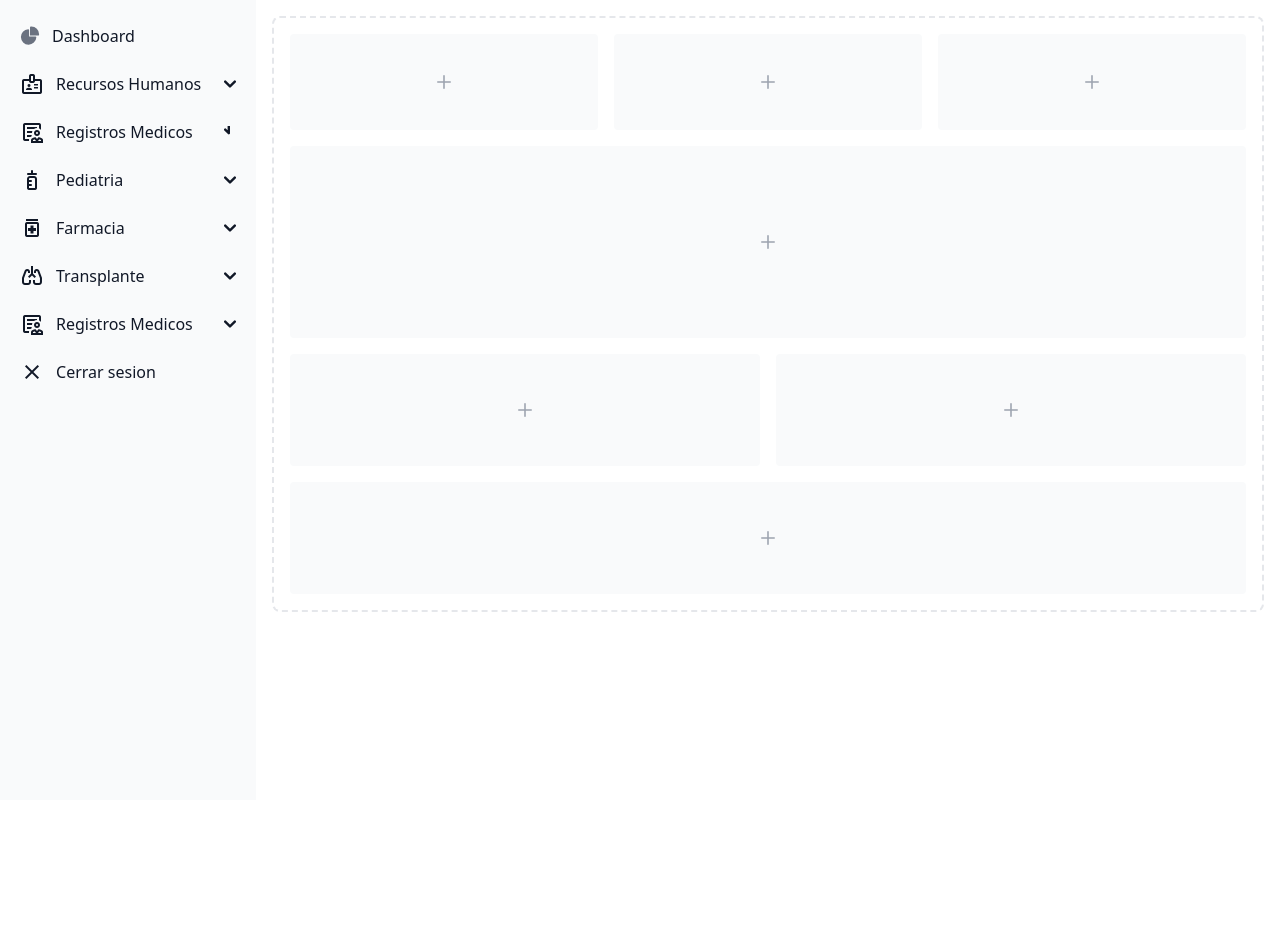
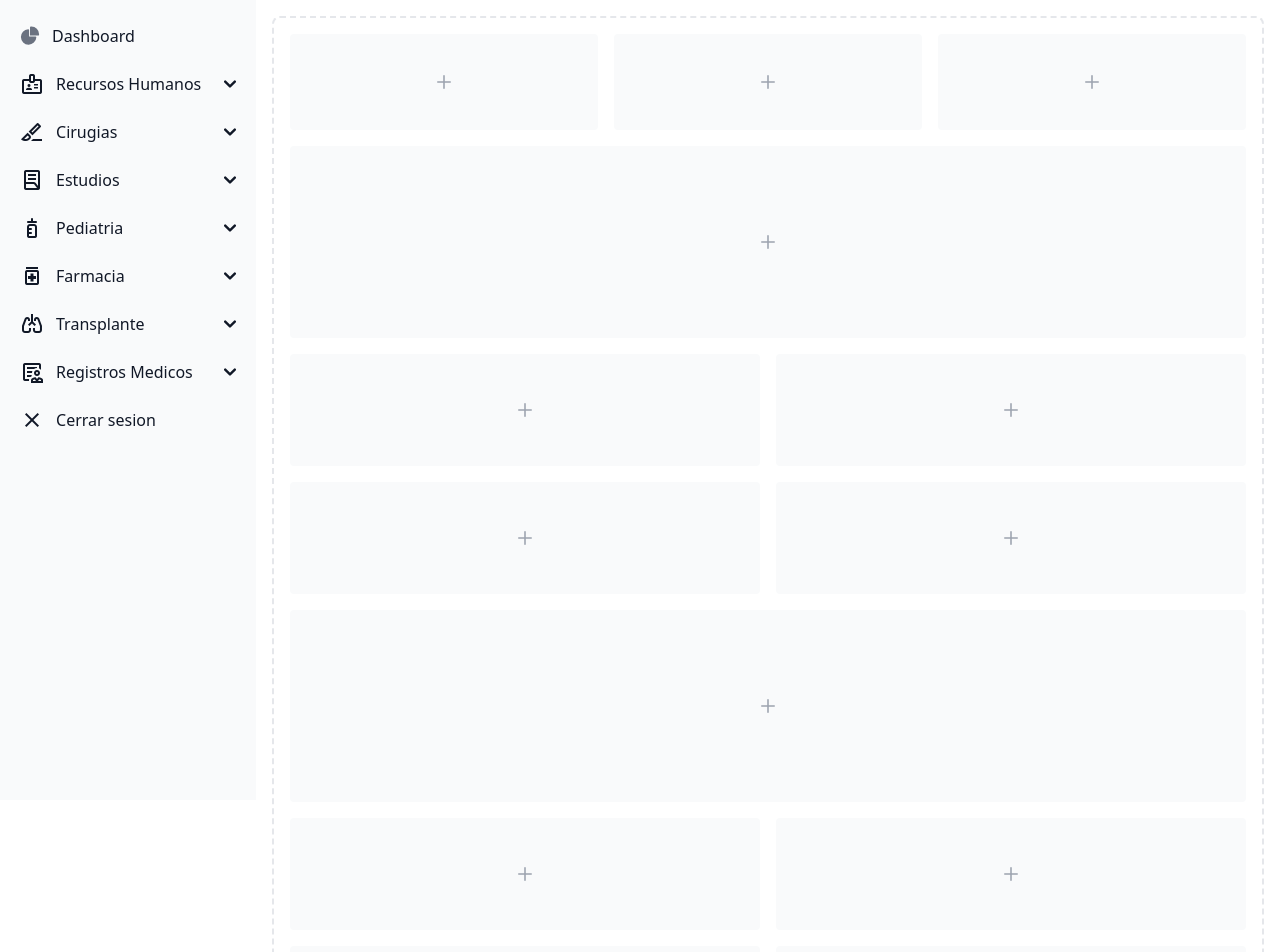
Before and after one commit to Jesus200995/hospital2.0, a Vue app in the folder Frontend/sistema-hospital/: page /dashboard in a window 1280 px wide. Shown: the top 952 px of the page. Before the commit the page ends 800 px from the top, so only its background shows below. Built offline with nearby package versions, Linux system fonts and the light colour scheme.

Commit message:
Se corrigio un error en dashboard

```diff
--- a/Frontend/sistema-hospital/src/components/dashboard.vue
+++ b/Frontend/sistema-hospital/src/components/dashboard.vue
@@ -20,97 +20,166 @@
         </li>
          <li>
            <button type="button" class="flex items-center w-full p-2 text-base text-gray-900 transition duration-75 rounded-lg group hover:bg-gray-100 dark:text-white dark:hover:bg-gray-700" aria-controls="dropdown-example0" data-collapse-toggle="dropdown-example0">
-                  <span class="material-symbols-outlined">badge</span>
+            <span class="material-symbols-outlined">
+badge
+</span>
                  <span class="flex-1 ms-3 text-left rtl:text-right whitespace-nowrap">Recursos Humanos</span>
                  <svg class="w-3 h-3" aria-hidden="true" xmlns="http://www.w3.org/2000/svg" fill="none" viewBox="0 0 10 6">
                     <path stroke="currentColor" stroke-linecap="round" stroke-linejoin="round" stroke-width="2" d="m1 1 4 4 4-4"/>
                  </svg>
            </button>
            <ul id="dropdown-example0" class="hidden py-2 space-y-2">
-                  <li><a href="#" class="flex items-center w-full p-2 text-gray-900 transition duration-75 rounded-lg pl-11 group hover:bg-gray-100 dark:text-white dark:hover:bg-gray-700">Personas</a></li>
-                  <li><a href="#" class="flex items-center w-full p-2 text-gray-900 transition duration-75 rounded-lg pl-11 group hover:bg-gray-100 dark:text-white dark:hover:bg-gray-700">Puestos</a></li>
-                  <li><a href="#" class="flex items-center w-full p-2 text-gray-900 transition duration-75 rounded-lg pl-11 group hover:bg-gray-100 dark:text-white dark:hover:bg-gray-700">Personal Medico</a></li>
+                 <li>
+                    <a href="#" class="flex items-center w-full p-2 text-gray-900 transition duration-75 rounded-lg pl-11 group hover:bg-gray-100 dark:text-white dark:hover:bg-gray-700">Personas</a>
+                 </li>
+                 <li>
+                    <a href="#" class="flex items-center w-full p-2 text-gray-900 transition duration-75 rounded-lg pl-11 group hover:bg-gray-100 dark:text-white dark:hover:bg-gray-700">Puestos</a>
+                 </li>
+                 <li>
+                    <a href="#" class="flex items-center w-full p-2 text-gray-900 transition duration-75 rounded-lg pl-11 group hover:bg-gray-100 dark:text-white dark:hover:bg-gray-700">Personal Medico</a>
+                 </li>
+
            </ul>
         </li>
         <li>
-               <button type="button" class="flex items-center w-full p-2 text-base text-gray-900 transition duration-75 rounded-lg group hover:bg-gray-100 dark:text-white dark:hover:bg-gray-700" aria-controls="dropdown-example6" data-collapse-toggle="dropdown-example6">
-                  <span class="material-symbols-outlined">clinical_notes</span>
-                  <span class="flex-1 ms-3 text-left rtl:text-right whitespace-nowrap">Registros Medicos</span>
+           <button type="button" class="flex items-center w-full p-2 text-base text-gray-900 transition duration-75 rounded-lg group hover:bg-gray-100 dark:text-white dark:hover:bg-gray-700" aria-controls="dropdown-example1" data-collapse-toggle="dropdown-example1">
+            <span class="material-symbols-outlined">
+surgical
+</span>
+                 <span class="flex-1 ms-3 text-left rtl:text-right whitespace-nowrap">Cirugias</span>
                  <svg class="w-3 h-3" aria-hidden="true" xmlns="http://www.w3.org/2000/svg" fill="none" viewBox="0 0 10 6">
-                     <path stroke="currentColor" stroke-linecap="round" stroke-linejoin="round" stroke-width="2" d="M1 1 4 4 4-4"/>
+                    <path stroke="currentColor" stroke-linecap="round" stroke-linejoin="round" stroke-width="2" d="m1 1 4 4 4-4"/>
                  </svg>
            </button>
-               <ul id="dropdown-example6" class="hidden py-2 space-y-2">
-                  <li><a href="#" class="flex items-center w-full p-2 text-gray-900 transition duration-75 rounded-lg pl-11 group hover:bg-gray-100 dark:text-white dark:hover:bg-gray-700">Citas</a></li>
-                  <li><a href="#" class="flex items-center w-full p-2 text-gray-900 transition duration-75 rounded-lg pl-11 group hover:bg-gray-100 dark:text-white dark:hover:bg-gray-700">Expediente Medico</a></li>
-                  <li><a href="#" class="flex items-center w-full p-2 text-gray-900 transition duration-75 rounded-lg pl-11 group hover:bg-gray-100 dark:text-white dark:hover:bg-gray-700">Recetas Medicas</a></li>
+           <ul id="dropdown-example1" class="hidden py-2 space-y-2">
+                 <li>
+                    <a href="#" class="flex items-center w-full p-2 text-gray-900 transition duration-75 rounded-lg pl-11 group hover:bg-gray-100 dark:text-white dark:hover:bg-gray-700">Cirugias</a>
+                 </li>
+                 <li>
+                    <a href="#" class="flex items-center w-full p-2 text-gray-900 transition duration-75 rounded-lg pl-11 group hover:bg-gray-100 dark:text-white dark:hover:bg-gray-700">Calendario de cirugias</a>
+                 </li>
+           </ul>
+        </li>
+        <li>
+           <button type="button" class="flex items-center w-full p-2 text-base text-gray-900 transition duration-75 rounded-lg group hover:bg-gray-100 dark:text-white dark:hover:bg-gray-700" aria-controls="dropdown-example2" data-collapse-toggle="dropdown-example2">
+            <span class="material-symbols-outlined">
+lab_profile
+</span>
+                 <span class="flex-1 ms-3 text-left rtl:text-right whitespace-nowrap">Estudios</span>
+                 <svg class="w-3 h-3" aria-hidden="true" xmlns="http://www.w3.org/2000/svg" fill="none" viewBox="0 0 10 6">
+                    <path stroke="currentColor" stroke-linecap="round" stroke-linejoin="round" stroke-width="2" d="m1 1 4 4 4-4"/>
+                 </svg>
+           </button>
+           <ul id="dropdown-example2" class="hidden py-2 space-y-2">
+                 <li>
+                    <a href="#" class="flex items-center w-full p-2 text-gray-900 transition duration-75 rounded-lg pl-11 group hover:bg-gray-100 dark:text-white dark:hover:bg-gray-700">Estudios</a>
+                 </li>
+                 <li>
+                    <a href="#" class="flex items-center w-full p-2 text-gray-900 transition duration-75 rounded-lg pl-11 group hover:bg-gray-100 dark:text-white dark:hover:bg-gray-700">Resultado Estudios</a>
+                 </li>
            </ul>
         </li>
         <li>
            <button type="button" class="flex items-center w-full p-2 text-base text-gray-900 transition duration-75 rounded-lg group hover:bg-gray-100 dark:text-white dark:hover:bg-gray-700" aria-controls="dropdown-example3" data-collapse-toggle="dropdown-example3">
-                  <span class="material-symbols-outlined">pediatrics</span>
+            <span class="material-symbols-outlined">
+pediatrics
+</span>
                  <span class="flex-1 ms-3 text-left rtl:text-right whitespace-nowrap">Pediatria</span>
                  <svg class="w-3 h-3" aria-hidden="true" xmlns="http://www.w3.org/2000/svg" fill="none" viewBox="0 0 10 6">
                     <path stroke="currentColor" stroke-linecap="round" stroke-linejoin="round" stroke-width="2" d="m1 1 4 4 4-4"/>
                  </svg>
            </button>
            <ul id="dropdown-example3" class="hidden py-2 space-y-2">
-                  <li><a href="#" class="flex items-center w-full p-2 text-gray-900 transition duration-75 rounded-lg pl-11 group hover:bg-gray-100 dark:text-white dark:hover:bg-gray-700">Nacimientos</a></li>
-                  <li><a href="#" class="flex items-center w-full p-2 text-gray-900 transition duration-75 rounded-lg pl-11 group hover:bg-gray-100 dark:text-white dark:hover:bg-gray-700">Desarrollo Infantil</a></li>
+                 <li>
+                    <a href="#" class="flex items-center w-full p-2 text-gray-900 transition duration-75 rounded-lg pl-11 group hover:bg-gray-100 dark:text-white dark:hover:bg-gray-700">Nacimientos</a>
+                 </li>
+                 <li>
+                    <a href="#" class="flex items-center w-full p-2 text-gray-900 transition duration-75 rounded-lg pl-11 group hover:bg-gray-100 dark:text-white dark:hover:bg-gray-700">Desarrollo Infantil</a>
+                 </li>
            </ul>
         </li>
         <li>
            <button type="button" class="flex items-center w-full p-2 text-base text-gray-900 transition duration-75 rounded-lg group hover:bg-gray-100 dark:text-white dark:hover:bg-gray-700" aria-controls="dropdown-example4" data-collapse-toggle="dropdown-example4">
-                  <span class="material-symbols-outlined">medication</span>
+            <span class="material-symbols-outlined">
+medication
+</span>
                  <span class="flex-1 ms-3 text-left rtl:text-right whitespace-nowrap">Farmacia</span>
                  <svg class="w-3 h-3" aria-hidden="true" xmlns="http://www.w3.org/2000/svg" fill="none" viewBox="0 0 10 6">
                     <path stroke="currentColor" stroke-linecap="round" stroke-linejoin="round" stroke-width="2" d="m1 1 4 4 4-4"/>
                  </svg>
            </button>
            <ul id="dropdown-example4" class="hidden py-2 space-y-2">
-                  <li><a href="#" class="flex items-center w-full p-2 text-gray-900 transition duration-75 rounded-lg pl-11 group hover:bg-gray-100 dark:text-white dark:hover:bg-gray-700">Consumibles</a></li>
-                  <li><a href="#" class="flex items-center w-full p-2 text-gray-900 transition duration-75 rounded-lg pl-11 group hover:bg-gray-100 dark:text-white dark:hover:bg-gray-700">Lote de Medicamento</a></li>
-                  <li><a href="#" class="flex items-center w-full p-2 text-gray-900 transition duration-75 rounded-lg pl-11 group hover:bg-gray-100 dark:text-white dark:hover:bg-gray-700">Medicamentos</a></li>
-                  <li><a href="#" class="flex items-center w-full p-2 text-gray-900 transition duration-75 rounded-lg pl-11 group hover:bg-gray-100 dark:text-white dark:hover:bg-gray-700">Dispensacion</a></li>
+                 <li>
+                    <a href="#" class="flex items-center w-full p-2 text-gray-900 transition duration-75 rounded-lg pl-11 group hover:bg-gray-100 dark:text-white dark:hover:bg-gray-700">Consumibles</a>
+                 </li>
+                 <li>
+                    <a href="#" class="flex items-center w-full p-2 text-gray-900 transition duration-75 rounded-lg pl-11 group hover:bg-gray-100 dark:text-white dark:hover:bg-gray-700">Lote de Medicamento</a>
+                 </li>
+                 <li>
+                    <a href="#" class="flex items-center w-full p-2 text-gray-900 transition duration-75 rounded-lg pl-11 group hover:bg-gray-100 dark:text-white dark:hover:bg-gray-700">Medicamentos</a>
+                 </li>
+                 <li>
+                    <a href="#" class="flex items-center w-full p-2 text-gray-900 transition duration-75 rounded-lg pl-11 group hover:bg-gray-100 dark:text-white dark:hover:bg-gray-700">Dispensacion</a>
+                 </li>
            </ul>
         </li>
         <li>
            <button type="button" class="flex items-center w-full p-2 text-base text-gray-900 transition duration-75 rounded-lg group hover:bg-gray-100 dark:text-white dark:hover:bg-gray-700" aria-controls="dropdown-example5" data-collapse-toggle="dropdown-example5">
-                  <span class="material-symbols-outlined">pulmonology</span>
+            <span class="material-symbols-outlined">
+pulmonology
+</span>
                  <span class="flex-1 ms-3 text-left rtl:text-right whitespace-nowrap">Transplante</span>
                  <svg class="w-3 h-3" aria-hidden="true" xmlns="http://www.w3.org/2000/svg" fill="none" viewBox="0 0 10 6">
                     <path stroke="currentColor" stroke-linecap="round" stroke-linejoin="round" stroke-width="2" d="m1 1 4 4 4-4"/>
                  </svg>
            </button>
            <ul id="dropdown-example5" class="hidden py-2 space-y-2">
-                  <li><a href="#" class="flex items-center w-full p-2 text-gray-900 transition duration-75 rounded-lg pl-11 group hover:bg-gray-100 dark:text-white dark:hover:bg-gray-700">Organos</a></li>
-                  <li><a href="#" class="flex items-center w-full p-2 text-gray-900 transition duration-75 rounded-lg pl-11 group hover:bg-gray-100 dark:text-white dark:hover:bg-gray-700">Solicitud Transplante</a></li>
-                  <li><a href="#" class="flex items-center w-full p-2 text-gray-900 transition duration-75 rounded-lg pl-11 group hover:bg-gray-100 dark:text-white dark:hover:bg-gray-700">Detalle Organo</a></li>
+                 <li>
+                    <a href="#" class="flex items-center w-full p-2 text-gray-900 transition duration-75 rounded-lg pl-11 group hover:bg-gray-100 dark:text-white dark:hover:bg-gray-700">Organos</a>
+                 </li>
+                 <li>
+                    <a href="#" class="flex items-center w-full p-2 text-gray-900 transition duration-75 rounded-lg pl-11 group hover:bg-gray-100 dark:text-white dark:hover:bg-gray-700">Solicitud Transplante</a>
+                 </li>
+                 <li>
+                    <a href="#" class="flex items-center w-full p-2 text-gray-900 transition duration-75 rounded-lg pl-11 group hover:bg-gray-100 dark:text-white dark:hover:bg-gray-700">Detalle Organo</a>
+                 </li>
            </ul>
         </li>
         <li>
            <button type="button" class="flex items-center w-full p-2 text-base text-gray-900 transition duration-75 rounded-lg group hover:bg-gray-100 dark:text-white dark:hover:bg-gray-700" aria-controls="dropdown-example6" data-collapse-toggle="dropdown-example6">
-                  <span class="material-symbols-outlined">clinical_notes</span>
+            <span class="material-symbols-outlined">
+clinical_notes
+</span>
                  <span class="flex-1 ms-3 text-left rtl:text-right whitespace-nowrap">Registros Medicos</span>
                  <svg class="w-3 h-3" aria-hidden="true" xmlns="http://www.w3.org/2000/svg" fill="none" viewBox="0 0 10 6">
                     <path stroke="currentColor" stroke-linecap="round" stroke-linejoin="round" stroke-width="2" d="m1 1 4 4 4-4"/>
                  </svg>
            </button>
            <ul id="dropdown-example6" class="hidden py-2 space-y-2">
-                  <li><a href="#" class="flex items-center w-full p-2 text-gray-900 transition duration-75 rounded-lg pl-11 group hover:bg-gray-100 dark:text-white dark:hover:bg-gray-700">Citas</a></li>
-                  <li><a href="#" class="flex items-center w-full p-2 text-gray-900 transition duration-75 rounded-lg pl-11 group hover:bg-gray-100 dark:text-white dark:hover:bg-gray-700">Expediente Medico</a></li>
-                  <li><a href="#" class="flex items-center w-full p-2 text-gray-900 transition duration-75 rounded-lg pl-11 group hover:bg-gray-100 dark:text-white dark:hover:bg-gray-700">Recetas Medicas</a></li>
+                 <li>
+                    <a href="#" class="flex items-center w-full p-2 text-gray-900 transition duration-75 rounded-lg pl-11 group hover:bg-gray-100 dark:text-white dark:hover:bg-gray-700">Citas</a>
+                 </li>
+                 <li>
+                    <a href="#" class="flex items-center w-full p-2 text-gray-900 transition duration-75 rounded-lg pl-11 group hover:bg-gray-100 dark:text-white dark:hover:bg-gray-700">Expediente Medico</a>
+                 </li>
+                 <li>
+                    <a href="#" class="flex items-center w-full p-2 text-gray-900 transition duration-75 rounded-lg pl-11 group hover:bg-gray-100 dark:text-white dark:hover:bg-gray-700">Recetas Medicas</a>
+                 </li>
            </ul>
         </li>
+
         <li>
            <a href="#" class="flex items-center p-2 text-gray-900 rounded-lg dark:text-white hover:bg-gray-100 dark:hover:bg-gray-700 group">
-                  <span class="material-symbols-outlined">close</span>
+            <span class="material-symbols-outlined">
+close
+</span>
               <span class="flex-1 ms-3 whitespace-nowrap">Cerrar sesion</span>
            </a>
         </li>
      </ul>
   </div>
 </aside>
+
 <div class="p-4 sm:ml-64">
   <div class="p-4 border-2 border-gray-200 border-dashed rounded-lg dark:border-gray-700">
      <div class="grid grid-cols-3 gap-4 mb-4">
@@ -158,8 +227,51 @@
               </svg>
            </p>
         </div>
+        <div class="flex items-center justify-center rounded bg-gray-50 h-28 dark:bg-gray-800">
+           <p class="text-2xl text-gray-400 dark:text-gray-500">
+              <svg class="w-3.5 h-3.5" aria-hidden="true" xmlns="http://www.w3.org/2000/svg" fill="none" viewBox="0 0 18 18">
+                 <path stroke="currentColor" stroke-linecap="round" stroke-linejoin="round" stroke-width="2" d="M9 1v16M1 9h16"/>
+              </svg>
+           </p>
         </div>
-         <div class="flex items-center justify-center h-28 rounded bg-gray-50 dark:bg-gray-800">
+        <div class="flex items-center justify-center rounded bg-gray-50 h-28 dark:bg-gray-800">
+           <p class="text-2xl text-gray-400 dark:text-gray-500">
+              <svg class="w-3.5 h-3.5" aria-hidden="true" xmlns="http://www.w3.org/2000/svg" fill="none" viewBox="0 0 18 18">
+                 <path stroke="currentColor" stroke-linecap="round" stroke-linejoin="round" stroke-width="2" d="M9 1v16M1 9h16"/>
+              </svg>
+           </p>
+        </div>
+     </div>
+     <div class="flex items-center justify-center h-48 mb-4 rounded bg-gray-50 dark:bg-gray-800">
+        <p class="text-2xl text-gray-400 dark:text-gray-500">
+           <svg class="w-3.5 h-3.5" aria-hidden="true" xmlns="http://www.w3.org/2000/svg" fill="none" viewBox="0 0 18 18">
+              <path stroke="currentColor" stroke-linecap="round" stroke-linejoin="round" stroke-width="2" d="M9 1v16M1 9h16"/>
+           </svg>
+        </p>
+     </div>
+     <div class="grid grid-cols-2 gap-4">
+        <div class="flex items-center justify-center rounded bg-gray-50 h-28 dark:bg-gray-800">
+           <p class="text-2xl text-gray-400 dark:text-gray-500">
+              <svg class="w-3.5 h-3.5" aria-hidden="true" xmlns="http://www.w3.org/2000/svg" fill="none" viewBox="0 0 18 18">
+                 <path stroke="currentColor" stroke-linecap="round" stroke-linejoin="round" stroke-width="2" d="M9 1v16M1 9h16"/>
+              </svg>
+           </p>
+        </div>
+        <div class="flex items-center justify-center rounded bg-gray-50 h-28 dark:bg-gray-800">
+           <p class="text-2xl text-gray-400 dark:text-gray-500">
+              <svg class="w-3.5 h-3.5" aria-hidden="true" xmlns="http://www.w3.org/2000/svg" fill="none" viewBox="0 0 18 18">
+                 <path stroke="currentColor" stroke-linecap="round" stroke-linejoin="round" stroke-width="2" d="M9 1v16M1 9h16"/>
+              </svg>
+           </p>
+        </div>
+        <div class="flex items-center justify-center rounded bg-gray-50 h-28 dark:bg-gray-800">
+           <p class="text-2xl text-gray-400 dark:text-gray-500">
+              <svg class="w-3.5 h-3.5" aria-hidden="true" xmlns="http://www.w3.org/2000/svg" fill="none" viewBox="0 0 18 18">
+                 <path stroke="currentColor" stroke-linecap="round" stroke-linejoin="round" stroke-width="2" d="M9 1v16M1 9h16"/>
+              </svg>
+           </p>
+        </div>
+        <div class="flex items-center justify-center rounded bg-gray-50 h-28 dark:bg-gray-800">
            <p class="text-2xl text-gray-400 dark:text-gray-500">
               <svg class="w-3.5 h-3.5" aria-hidden="true" xmlns="http://www.w3.org/2000/svg" fill="none" viewBox="0 0 18 18">
                  <path stroke="currentColor" stroke-linecap="round" stroke-linejoin="round" stroke-width="2" d="M9 1v16M1 9h16"/>
@@ -168,4 +280,5 @@
         </div>
      </div>
   </div>
+</div>
 </template>
```
Lines whose indentation alone changed are shown as unchanged.
